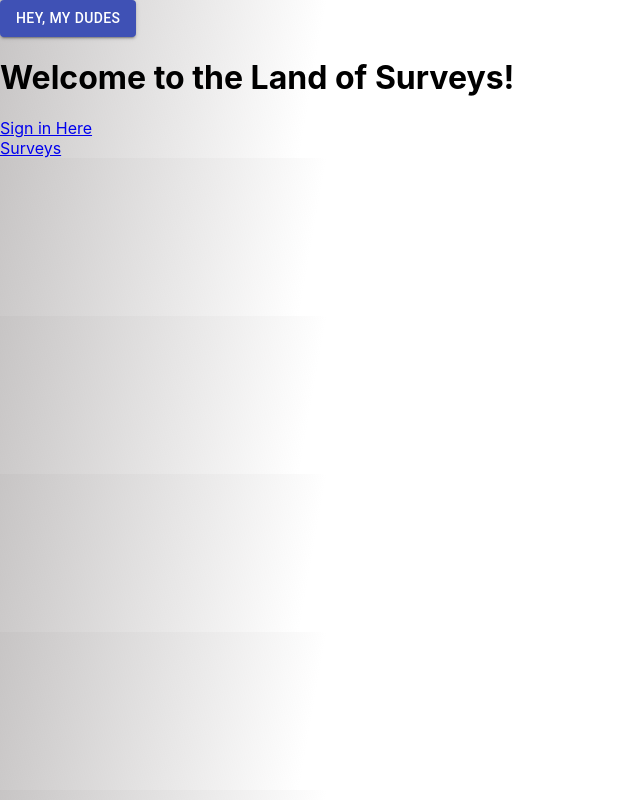
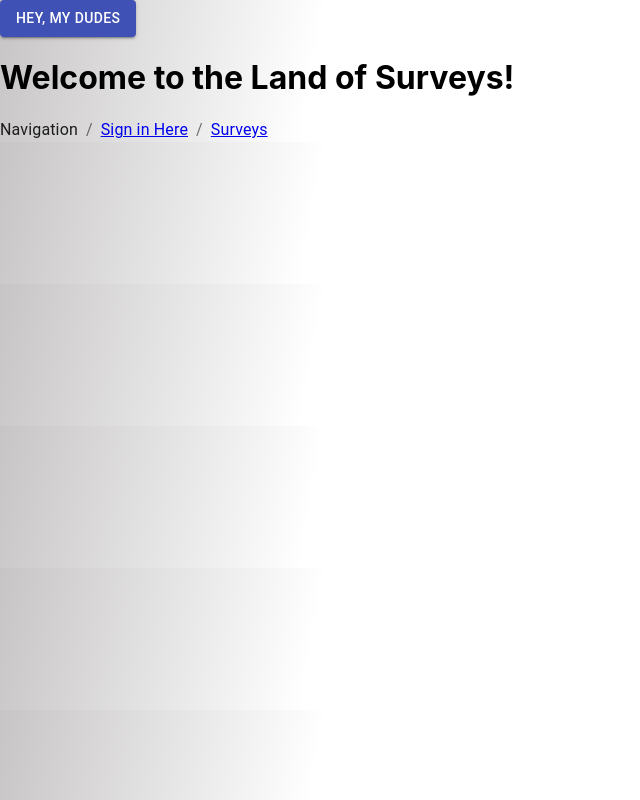
Before and after one commit to GarrettBrown-dev/react-firebase, a React (Create React App) app: page / in a window 1280 px wide. Shown: the whole page, without its empty margins (0-640 px from the left). Built offline with nearby package versions, Linux system fonts and the light colour scheme; no server answers; the database is empty; what @react-firebase/auth would draw is missing.

Commit message:
add Breadcrumbs
Co-authored-by: Patrick Osten <patrickosten040@gmail.com>
Co-authored-by: Garrett Brown <gman9mm@live.com>
Co-authored-by: Cory Nordenbrock <cordenbrock@gmail.com>

```diff
--- a/src/components/Header.js
+++ b/src/components/Header.js
@@ -1,13 +1,16 @@
 import React from 'react';
 import { Link } from 'react-router-dom';
-import { Menu, Menuitem } from '@material-ui/core'
+import { Typography, Breadcrumbs } from '@material-ui/core'
 
 const Header = () => {
   return (
     <>
       <h1>Welcome to the Land of Surveys!</h1>
-      <Link to="/Signin">Sign in Here</Link><br />
-      <Link to="/Surveys">Surveys</Link>
+      <Breadcrumbs aria-label="breadcrumb">
+        <Typography color="textPrimary">Navigation</Typography>
+        <Link color="inherit" to="/Signin">Sign in Here</Link>
+        <Link color="inherit" to="/Surveys">Surveys</Link>
+      </Breadcrumbs>
     </>
   )
 }
```
